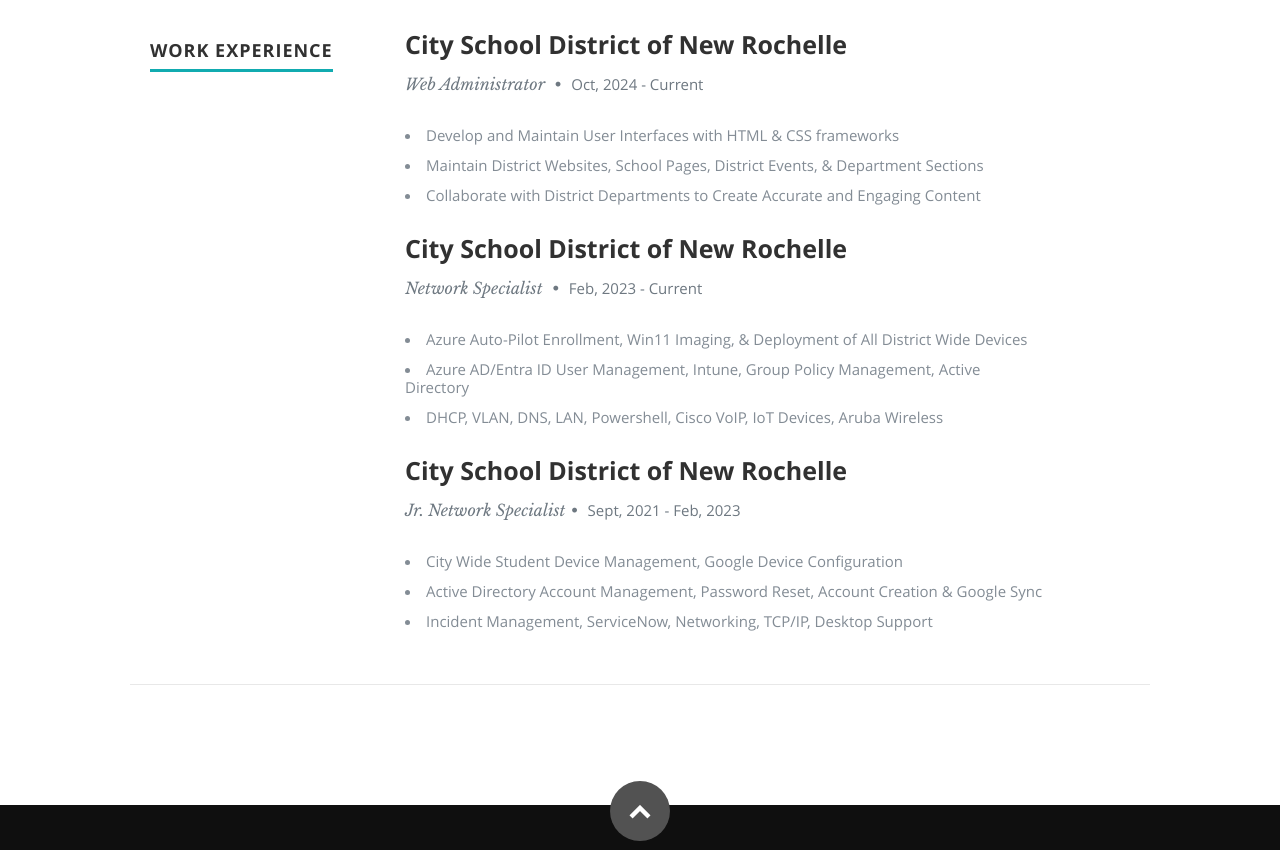
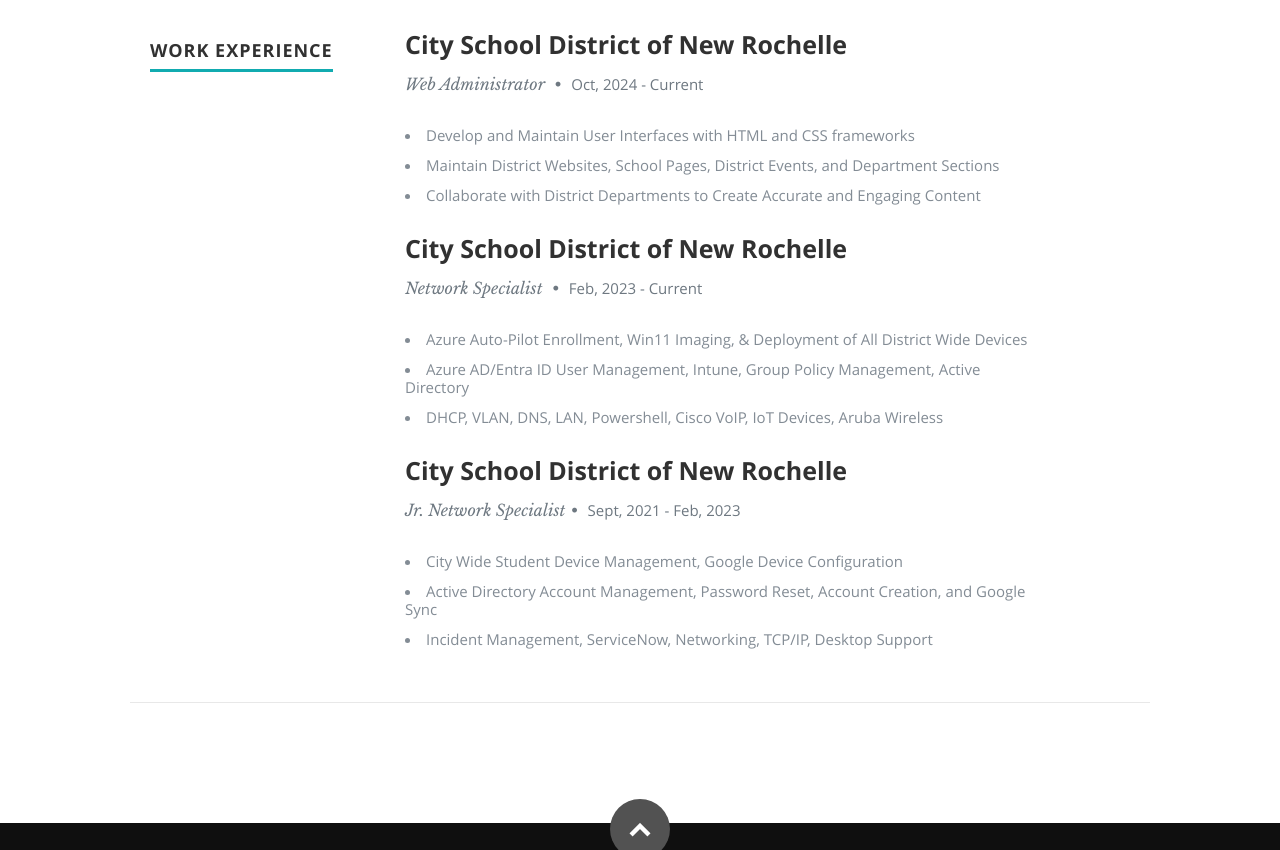
Before and after one commit to duvalleblanc/Resume, a plain HTML site: page index.html in a window 1280 px wide. Shown: the part 1520-2370 px from the top of the page. Drawn offline with nearby package versions, Linux system fonts and the light colour scheme.

Commit message:
Updated Syntax on lines in Work Experience Descriptions

```diff
--- a/index.html
+++ b/index.html
@@ -190,8 +190,8 @@
                   <p class="info">Web Administrator  <span>&bull;</span> <em class="date">Oct, 2024 - Current</em></p>
 
                   <p>
-                     <li>Develop and Maintain User Interfaces with HTML & CSS frameworks</li>
-                     <li>Maintain District Websites, School Pages, District Events, & Department Sections</li>
+                     <li>Develop and Maintain User Interfaces with HTML and CSS frameworks</li>
+                     <li>Maintain District Websites, School Pages, District Events, and Department Sections</li>
                      <li>Collaborate with District Departments to Create Accurate and Engaging Content </li>
                   </p>
 
@@ -225,7 +225,7 @@
 
                   <p>
                      <li>City Wide Student Device Management, Google Device Configuration</li>
-                     <li>Active Directory Account Management, Password Reset, Account Creation & Google Sync</li>
+                     <li>Active Directory Account Management, Password Reset, Account Creation, and Google Sync</li>
                      <li>Incident Management, ServiceNow, Networking, TCP/IP, Desktop Support</li>
                   </p>
 
```
